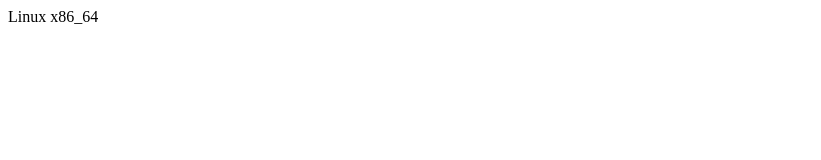
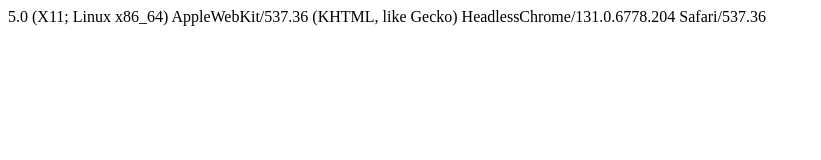
Before and after one commit to rowhitswami/userAgent, a plain HTML site: page index.html in a window 1280 px wide. Shown: the whole page, without its empty margins (0-821 px from the left). Drawn offline with Linux system fonts and the light colour scheme.

Commit message:
added appVersion

```diff
--- a/index.html
+++ b/index.html
@@ -9,7 +9,7 @@
     <script>
         console.log(navigator);
         var para = document.createElement("p");
-        var node = document.createTextNode(navigator.platform);
+        var node = document.createTextNode(navigator.appVersion);
         para.appendChild(node);
         var element = document.getElementById("div1");
         element.appendChild(para);
```
